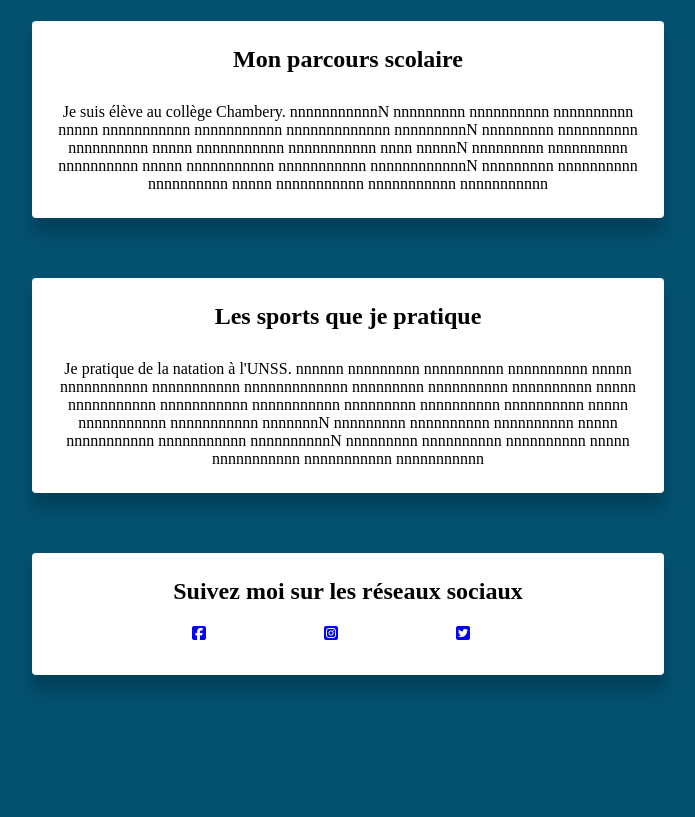
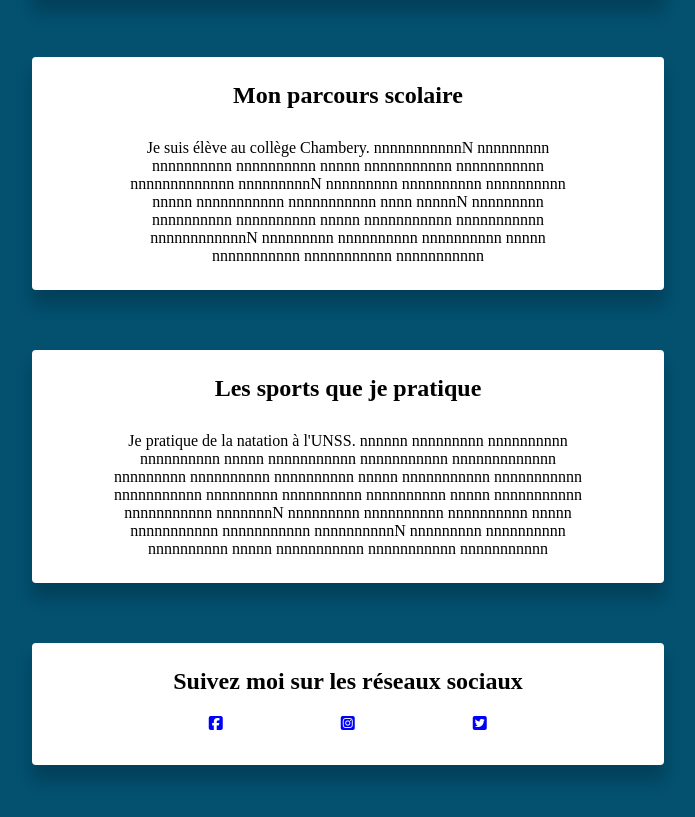
Before and after one commit to Nathan06042006/my-profile, a plain HTML site: page index.html in a window 1280 px wide. Shown: the part 487-1304 px from the top of the page, without its empty margins (292-987 px from the left). Before the commit the page ends 1222 px from the top, so only its background shows below. Drawn offline with Linux system fonts and the light colour scheme.

Commit message:
Update style.css

```diff
--- a/style.css
+++ b/style.css
@@ -11,8 +11,8 @@ body {
 }
 
 .text {
-	max-width: 650px;
-	padding: 25px;
+	max-width: 75%;
+	padding: 25px 12.5%;
 	padding-top: 10px;
 	text-align: center;
 }
@@ -50,7 +50,7 @@ a:hover {
 }
 
 ul {
-	padding-inline-start: 12.5vw;
+	padding-inline-start: 13.8vw;
 }
 
 .logo {
```
